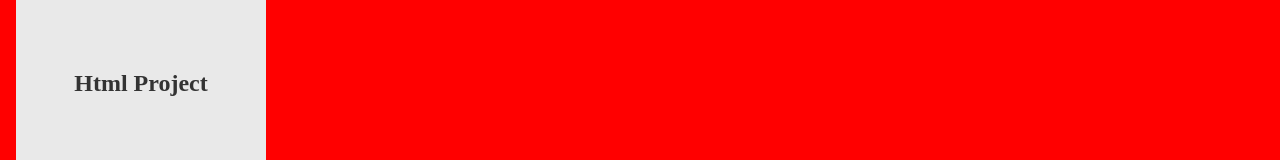
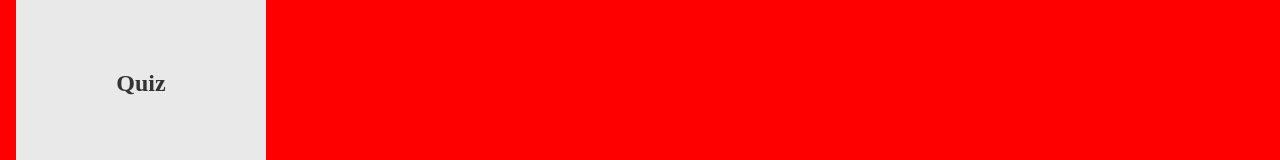
Before and after one commit to samuelmecham/portalSM, a plain HTML site: page index.html in a window 1280 px wide. Shown: the part 167-327 px from the top of the page. Drawn offline with Linux system fonts and the light colour scheme.

Commit message:
Update index.html

```diff
--- a/index.html
+++ b/index.html
@@ -20,7 +20,7 @@
       <div class="card">
         <div class="card-inner">
           <div class="card-front">
-            <h2>Html Project</h2>
+            <h2>Quiz</h2>
           </div>
           <div class="card-back">
             <a href="./project_1/index.html">project link</a>
```
